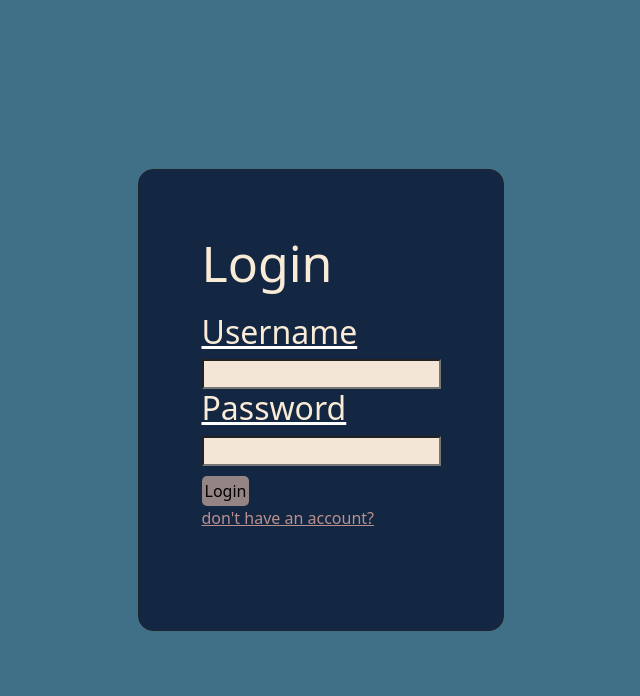
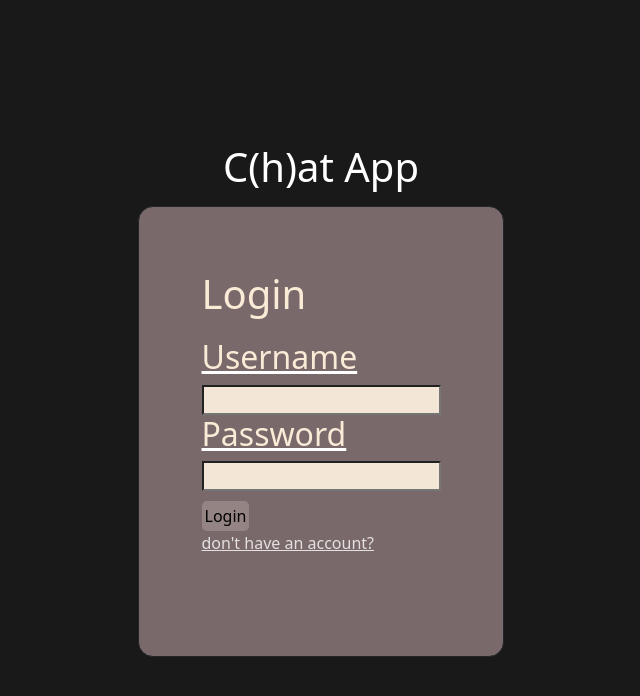
Before and after one commit to lucZwyssig/Communications-App, a React (Create React App) app in the folder Frontend/communications/: page /login in a window 1280 px wide. Shown: the top 696 px of the page, without its empty margins (319-959 px from the left). Built offline with nearby package versions, Linux system fonts and the light colour scheme; the HTML template or start-up script is replaced by a standard one.

Commit message:
feature: changed css of Aboutpage, added background to channel page

```diff
--- a/Frontend/communications/src/App.css
+++ b/Frontend/communications/src/App.css
@@ -1,10 +1,9 @@
-
-
-input[type=text], textarea {
+input[type=text],
+textarea {
     outline: none;
 }
 
-textarea{
+textarea {
     resize: none;
     height: fit-content;
 }
@@ -55,7 +54,7 @@ textarea{
 }
 
 .AuthorizationContainer {
-    background-color: #407088;
+    background-color: #191919;
     display: flex;
     flex-direction: column;
     justify-content: center;
@@ -63,7 +62,7 @@ textarea{
     height: 100vh;
 }
 
-.ContactDiv{
+.ContactDiv {
     display: flex;
     justify-content: center;
     align-items: center;
@@ -74,20 +73,19 @@ textarea{
 .AuthorizationForm {
     border: 1px solid;
     padding: 5% 5% 8% 5%;
-    background-color: #132743;
+    background-color: #7A696B;
     border-radius: 15px;
     overflow: auto;
 
 }
 
-.AuthorizationForm p{
+.AuthorizationForm p {
     color: white;
 }
 
 .AuthorizationForm h1 {
     color: antiquewhite;
     margin-bottom: 20px;
-    font-size: 50px;
 }
 
 .AuthorizationForm h2 {
@@ -95,7 +93,10 @@ textarea{
     text-decoration: underline white;
 }
 
-.AuthorizationForm input[type=text], input[type=password], input[type=email], textarea {
+.AuthorizationForm input[type=text],
+input[type=password],
+input[type=email],
+textarea {
     background-color: rgb(243, 230, 215);
 }
 
@@ -119,17 +120,22 @@ textarea{
 }
 
 .AuthorizationLink {
-    color: rgb(186, 143, 143);
+    color: rgb(227, 224, 224);
 }
 
 
 
 .ChannelContainer {
-    background-color: rgb(221, 211, 217);
-
+    background:
+        radial-gradient(35.36% 35.36% at 100% 25%, #0000 66%, #191919 68% 70%, #0000 72%) 37px 37px/calc(2*37px) calc(2*37px),
+        radial-gradient(35.36% 35.36% at 0 75%, #0000 66%, #191919 68% 70%, #0000 72%) 37px 37px/calc(2*37px) calc(2*37px),
+        radial-gradient(35.36% 35.36% at 100% 25%, #0000 66%, #191919 68% 70%, #0000 72%) 0 0/calc(2*37px) calc(2*37px),
+        radial-gradient(35.36% 35.36% at 0 75%, #0000 66%, #191919 68% 70%, #0000 72%) 0 0/calc(2*37px) calc(2*37px),
+        repeating-conic-gradient(#ddd3d9 0 25%, #0000 0 50%) 0 0/calc(2*37px) calc(2*37px),
+        radial-gradient(#0000 66%, #191919 68% 70%, #0000 72%) 0 calc(37px/2)/37px 37px #ddd3d9;
 }
 
-#ChannelPageDiv{
+#ChannelPageDiv {
     height: 100vh;
     display: flex;
     flex-direction: column;
@@ -137,7 +143,7 @@ textarea{
 }
 
 
-#ChannelCol{
+#ChannelCol {
     flex: 1;
     display: flex;
     flex-direction: column;
@@ -154,7 +160,7 @@ textarea{
     max-height: 80%;
 }
 
-.AddChannel{
+.AddChannel {
     display: flex;
     align-items: center;
     padding-left: 15px;
@@ -254,7 +260,7 @@ textarea{
 
 }
 
-.SingleChannelOptions{
+.SingleChannelOptions {
     display: flex;
     justify-content: space-between;
     position: sticky;
@@ -268,16 +274,17 @@ textarea{
     overflow: auto;
 }
 
-.AddUser{
+.AddUser {
     display: flex;
     align-items: center;
     gap: 10px;
 
 }
 
-.AddUser:hover{
+.AddUser:hover {
     cursor: pointer;
 }
+
 .WriteMessage {
 
     display: flex;
@@ -304,7 +311,7 @@ textarea{
     padding: 2px;
 }
 
-.AddUserCol{
+.AddUserCol {
     display: flex;
     justify-content: flex-end;
 }
@@ -312,26 +319,28 @@ textarea{
 @media (max-width: 767px) {
 
 
-    .AddUserCol{
+    .AddUserCol {
         justify-content: flex-start;
         padding-top: 5%;
     }
 
 }
 
-.AboutContainer{
+.AboutContainer {
     background-color: #191919;
     min-height: 100vh;
     display: flex;
     flex-direction: column;
-    justify-content: space-between  ;
+    justify-content: space-between;
+    gap: 5px;
 }
 
-.AboutContainer h1, .AboutContainer h2 {
-    color: #A4622E;
+.AboutContainer h1,
+.AboutContainer h2 {
+    color: #7A696B;
 }
 
-.AboutContainer p{
+.AboutContainer p {
     color: rgb(221, 217, 217);
 }
 
--- a/Frontend/communications/src/Pages/Contact.js
+++ b/Frontend/communications/src/Pages/Contact.js
@@ -4,7 +4,7 @@ import ContactForm from "../Components/Other/ContactForm";
 function Contact() {
     return (
 
-        <Container fluid style={{backgroundColor: "#407088", height: "100vh", overflow: "auto"}}>
+        <Container fluid style={{backgroundColor: "#191919", height: "100vh", overflow: "auto"}}>
             <Header />
             <div className="ContactDiv">
             <ContactForm />
--- a/Frontend/communications/src/Pages/Login.js
+++ b/Frontend/communications/src/Pages/Login.js
@@ -1,11 +1,12 @@
 import LoginForm from "../Components/Authorization/LoginForm";
 import { Container } from "react-bootstrap";
 
-function Login(){
+function Login() {
 
-    return(
+    return (
         <Container fluid className="AuthorizationContainer">
-        <LoginForm/>
+            <h1 style={{color: "white", marginBottom:"15px"}}>C(h)at App</h1>
+            <LoginForm />
         </Container>
     );
 }; export default Login;
```
Also changed, not shown: 1 other file (tests, documents, lock files or other folders).
